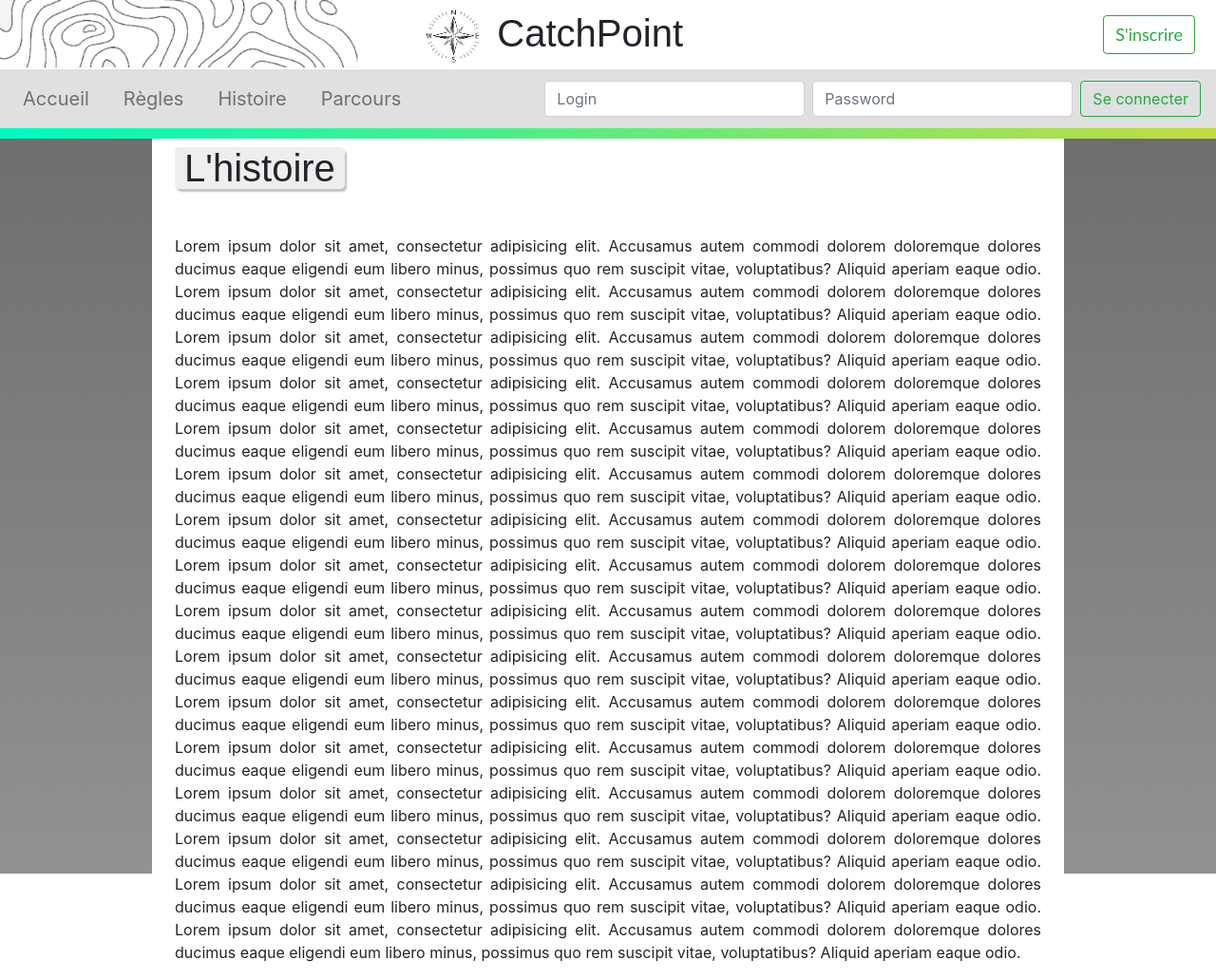
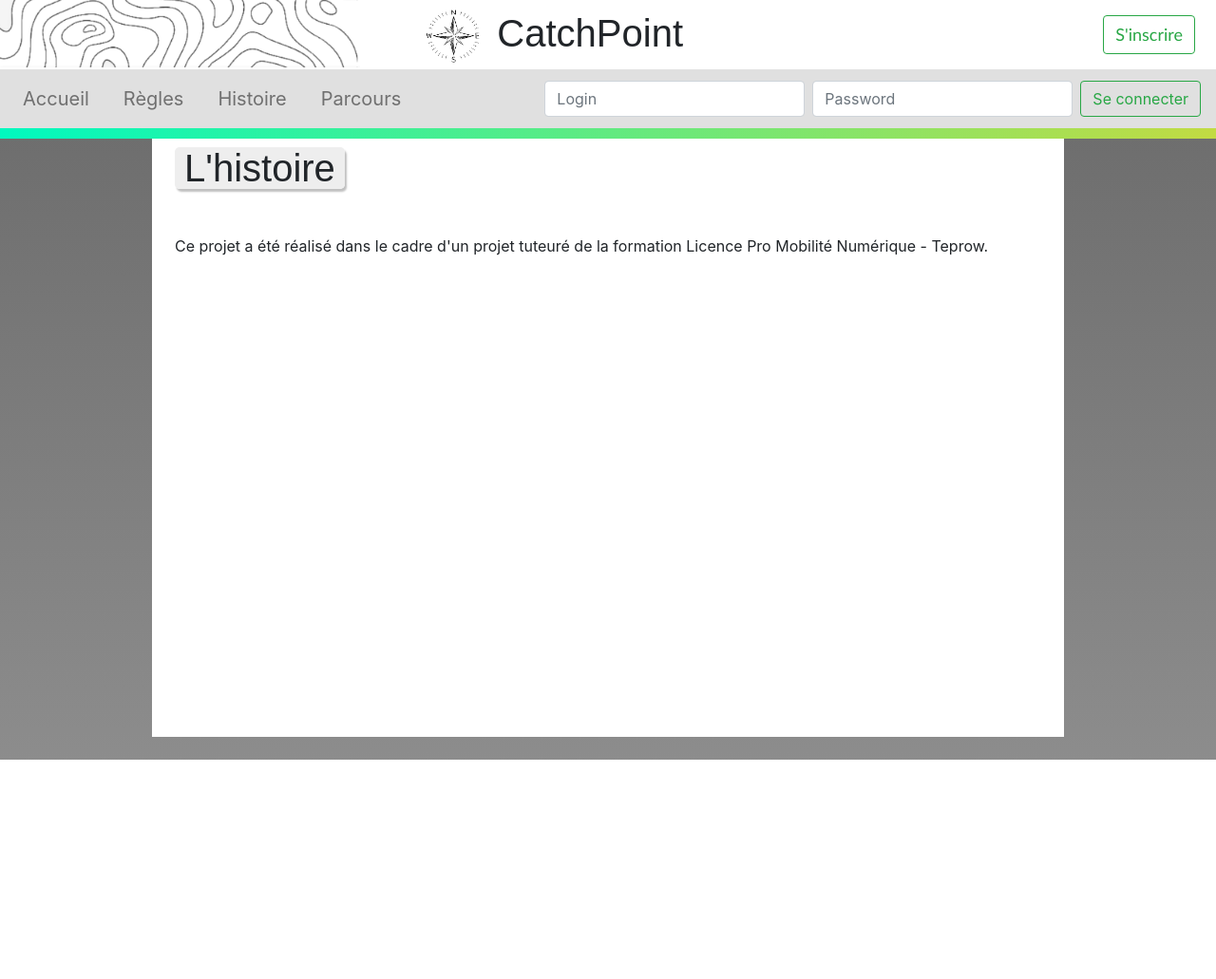
Before and after one commit to Coco-sempai/CatchPoint-Site, a Symfony app: template templates/pages/history.html.twig in a window 1280 px wide. Shown: the whole page at 95% size. After the commit the page ends 800 px from the top, so only its background shows below. Run offline with Twig, Linux system fonts and the light colour scheme; the template is opened without the code that fills it, so the values that code supplies are empty; some libraries are stand-ins or nearby versions.

Commit message:
Default Changelist

```diff
--- a/templates/pages/history.html.twig
+++ b/templates/pages/history.html.twig
@@ -6,22 +6,8 @@
     <div class="container2 background" style="min-height: 97vh;">
         <span class="box ml-4" >L'histoire</span>
         <p class="ml-4 mr-4 text-justify" style="margin-top: 40px">
-            Lorem ipsum dolor sit amet, consectetur adipisicing elit. Accusamus autem commodi dolorem doloremque dolores ducimus eaque eligendi eum libero minus, possimus quo rem suscipit vitae, voluptatibus? Aliquid aperiam eaque odio.
-            Lorem ipsum dolor sit amet, consectetur adipisicing elit. Accusamus autem commodi dolorem doloremque dolores ducimus eaque eligendi eum libero minus, possimus quo rem suscipit vitae, voluptatibus? Aliquid aperiam eaque odio.
-            Lorem ipsum dolor sit amet, consectetur adipisicing elit. Accusamus autem commodi dolorem doloremque dolores ducimus eaque eligendi eum libero minus, possimus quo rem suscipit vitae, voluptatibus? Aliquid aperiam eaque odio.
-            Lorem ipsum dolor sit amet, consectetur adipisicing elit. Accusamus autem commodi dolorem doloremque dolores ducimus eaque eligendi eum libero minus, possimus quo rem suscipit vitae, voluptatibus? Aliquid aperiam eaque odio.
-            Lorem ipsum dolor sit amet, consectetur adipisicing elit. Accusamus autem commodi dolorem doloremque dolores ducimus eaque eligendi eum libero minus, possimus quo rem suscipit vitae, voluptatibus? Aliquid aperiam eaque odio.
-            Lorem ipsum dolor sit amet, consectetur adipisicing elit. Accusamus autem commodi dolorem doloremque dolores ducimus eaque eligendi eum libero minus, possimus quo rem suscipit vitae, voluptatibus? Aliquid aperiam eaque odio.
-            Lorem ipsum dolor sit amet, consectetur adipisicing elit. Accusamus autem commodi dolorem doloremque dolores ducimus eaque eligendi eum libero minus, possimus quo rem suscipit vitae, voluptatibus? Aliquid aperiam eaque odio.
-            Lorem ipsum dolor sit amet, consectetur adipisicing elit. Accusamus autem commodi dolorem doloremque dolores ducimus eaque eligendi eum libero minus, possimus quo rem suscipit vitae, voluptatibus? Aliquid aperiam eaque odio.
-            Lorem ipsum dolor sit amet, consectetur adipisicing elit. Accusamus autem commodi dolorem doloremque dolores ducimus eaque eligendi eum libero minus, possimus quo rem suscipit vitae, voluptatibus? Aliquid aperiam eaque odio.
-            Lorem ipsum dolor sit amet, consectetur adipisicing elit. Accusamus autem commodi dolorem doloremque dolores ducimus eaque eligendi eum libero minus, possimus quo rem suscipit vitae, voluptatibus? Aliquid aperiam eaque odio.
-            Lorem ipsum dolor sit amet, consectetur adipisicing elit. Accusamus autem commodi dolorem doloremque dolores ducimus eaque eligendi eum libero minus, possimus quo rem suscipit vitae, voluptatibus? Aliquid aperiam eaque odio.
-            Lorem ipsum dolor sit amet, consectetur adipisicing elit. Accusamus autem commodi dolorem doloremque dolores ducimus eaque eligendi eum libero minus, possimus quo rem suscipit vitae, voluptatibus? Aliquid aperiam eaque odio.
-            Lorem ipsum dolor sit amet, consectetur adipisicing elit. Accusamus autem commodi dolorem doloremque dolores ducimus eaque eligendi eum libero minus, possimus quo rem suscipit vitae, voluptatibus? Aliquid aperiam eaque odio.
-            Lorem ipsum dolor sit amet, consectetur adipisicing elit. Accusamus autem commodi dolorem doloremque dolores ducimus eaque eligendi eum libero minus, possimus quo rem suscipit vitae, voluptatibus? Aliquid aperiam eaque odio.
-            Lorem ipsum dolor sit amet, consectetur adipisicing elit. Accusamus autem commodi dolorem doloremque dolores ducimus eaque eligendi eum libero minus, possimus quo rem suscipit vitae, voluptatibus? Aliquid aperiam eaque odio.
-            Lorem ipsum dolor sit amet, consectetur adipisicing elit. Accusamus autem commodi dolorem doloremque dolores ducimus eaque eligendi eum libero minus, possimus quo rem suscipit vitae, voluptatibus? Aliquid aperiam eaque odio.
+            Ce projet a été réalisé dans le cadre d'un projet tuteuré de la formation
+            Licence Pro Mobilité Numérique - Teprow.
 
         </p>
     </div>
```
Also changed, not shown: templates/pages/rules.html.twig (+17 -1 lines).
